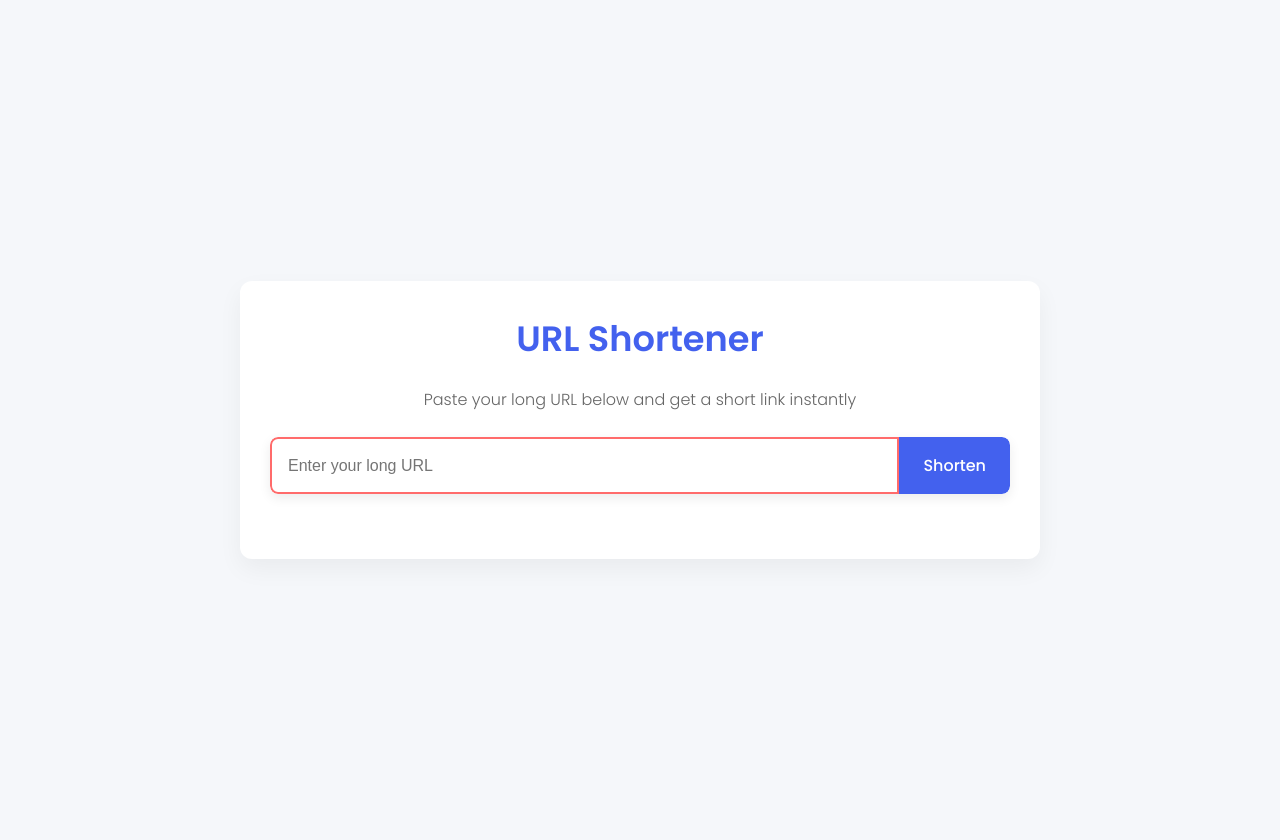
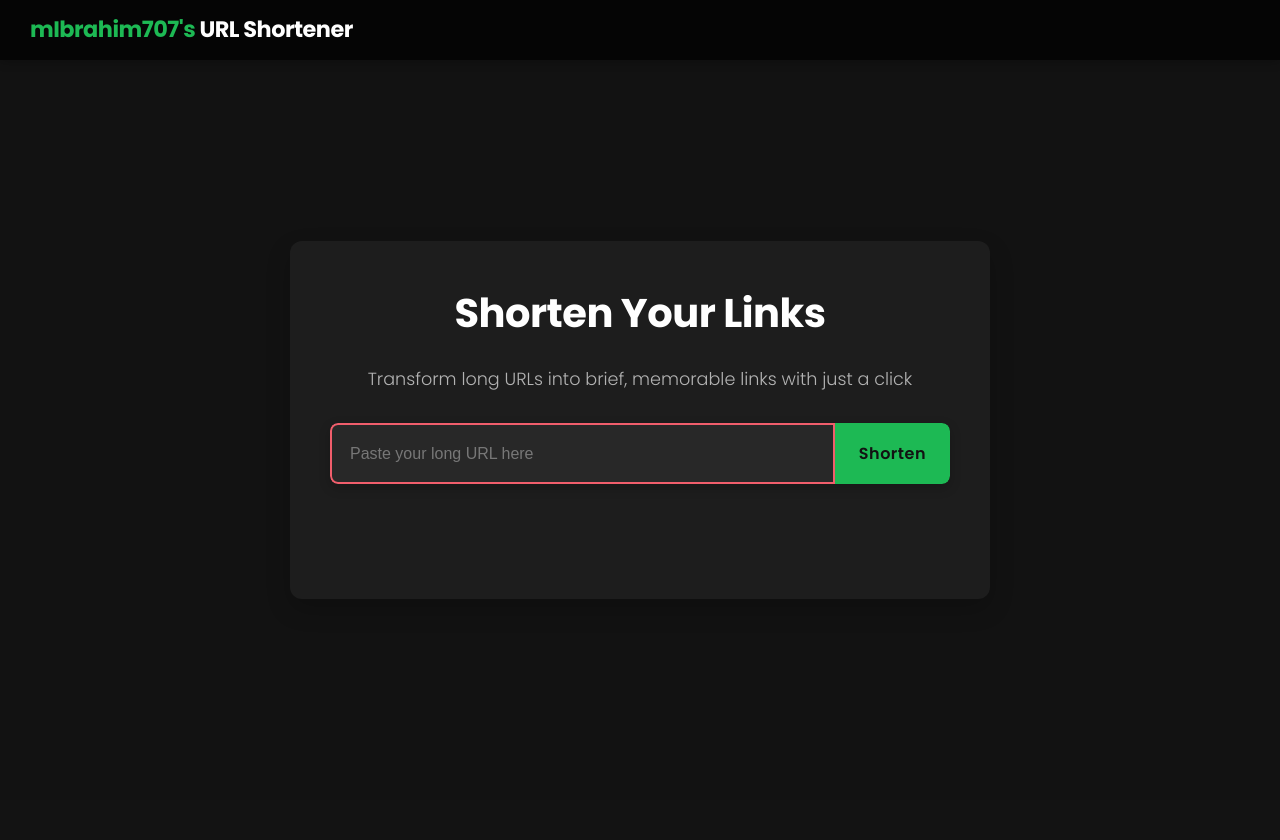
Before and after one commit to mIBRAHIM707/URL-Shortener, a Flask app: page / in a window 1280 px wide. After the commit the page ends 484 px from the top, so only its background shows below. Run offline with Flask 3, Linux system fonts and the light colour scheme.

Commit message:
made the ui ux better and added pip requirements

```diff
--- a/app.py
+++ b/app.py
@@ -88,4 +88,4 @@
 
 
 if __name__ == '__main__':
-    app.run(debug=True)
+    app.run()
--- a/static/css/styles.css
+++ b/static/css/styles.css
@@ -1,88 +1,144 @@
-/* Global Styles */
+/* Global Styles - Spotify-inspired Dark Theme */
 * {
     margin: 0;
     padding: 0;
     box-sizing: border-box;
 }
 
+:root {
+    --spotify-black: #121212;
+    --spotify-dark-gray: #1d1d1d;
+    --spotify-light-gray: #282828;
+    --spotify-green: #1DB954;
+    --spotify-green-hover: #1ed760;
+    --spotify-white: #FFFFFF;
+    --spotify-text: #b3b3b3;
+    --spotify-error: #f15e6c;
+    --nav-height: 60px;
+}
+
 body {
     font-family: 'Poppins', sans-serif;
     line-height: 1.6;
-    color: #333;
-    background-color: #f5f7fa;
-    padding: 20px;
+    color: var(--spotify-white);
+    background-color: var(--spotify-black);
+    padding: 0;
+    margin: 0;
+    min-height: 100vh;
+}
+
+/* Header */
+.header {
+    background-color: rgba(0, 0, 0, 0.7);
+    backdrop-filter: blur(10px);
+    -webkit-backdrop-filter: blur(10px);
+    height: var(--nav-height);
+    display: flex;
+    align-items: center;
+    padding: 0 30px;
+    position: fixed;
+    top: 0;
+    left: 0;
+    right: 0;
+    z-index: 100;
+    box-shadow: 0 1px 10px rgba(0, 0, 0, 0.3);
+}
+
+.header-title {
+    color: var(--spotify-green);
+    font-weight: 700;
+    font-size: 1.4rem;
+    letter-spacing: -0.5px;
+}
+
+.header-title span {
+    color: var(--spotify-white);
 }
 
 /* Layout */
 .container {
-    background: white;
+    background: var(--spotify-dark-gray);
     border-radius: 12px;
-    padding: 30px;
-    box-shadow: 0 10px 25px rgba(0,0,0,0.05);
+    padding: 40px;
+    box-shadow: 0 10px 25px rgba(0, 0, 0, 0.2);
     text-align: center;
+    width: 90%;
+    max-width: 700px;
 }
 
 /* Typography */
 h1 {
-    color: #4361ee;
+    color: var(--spotify-white);
     margin-bottom: 20px;
-    font-weight: 600;
-    font-size: 2.2rem;
+    font-weight: 700;
+    font-size: 2.5rem;
+    letter-spacing: -0.5px;
 }
 
 p.subtitle {
-    color: #666;
-    margin-bottom: 25px;
+    color: var(--spotify-text);
+    margin-bottom: 30px;
     font-weight: 300;
+    font-size: 1.1rem;
 }
 
 /* Form Elements */
 .url-form {
     display: flex;
     flex-direction: column;
-    margin-bottom: 20px;
+    margin-bottom: 25px;
+    width: 100%;
 }
 
 .input-group {
     display: flex;
-    margin-bottom: 15px;
+    margin-bottom: 20px;
     border-radius: 8px;
     overflow: hidden;
-    box-shadow: 0 4px 12px rgba(0,0,0,0.08);
+    box-shadow: 0 4px 12px rgba(0, 0, 0, 0.2);
+    width: 100%;
 }
 
 input[type="url"] {
     flex: 1;
-    padding: 16px;
-    border: 2px solid #eaeaea;
+    padding: 18px 20px;
+    border: none;
+    background-color: var(--spotify-light-gray);
+    color: var(--spotify-white);
     border-radius: 8px 0 0 8px;
     font-size: 16px;
-    transition: all 0.3s ease;
+    transition: all 0.2s ease;
+}
+
+input[type="url"]::placeholder {
+    color: #777;
 }
 
 input[type="url"]:focus {
     outline: none;
-    border-color: #4361ee;
+    background-color: #333;
 }
 
 input[type="url"]:invalid {
-    border-color: #ff6b6b;
+    box-shadow: inset 0 0 0 2px var(--spotify-error);
 }
 
 button, .btn {
-    padding: 16px 24px;
-    background-color: #4361ee;
-    color: white;
+    padding: 18px 24px;
+    background-color: var(--spotify-green);
+    color: var(--spotify-black);
     border: none;
     cursor: pointer;
     font-family: 'Poppins', sans-serif;
-    font-weight: 500;
+    font-weight: 600;
     font-size: 16px;
-    transition: background-color 0.3s ease;
+    letter-spacing: 0.5px;
+    transition: all 0.2s ease;
 }
 
 button:hover, .btn:hover {
-    background-color: #3a56d4;
+    background-color: var(--spotify-green-hover);
+    transform: scale(1.02);
 }
 
 .form-button {
@@ -93,40 +149,83 @@
 #result {
     margin-top: 20px;
     transition: all 0.3s ease;
+    min-height: 30px;
 }
 
 .error {
-    color: #ff6b6b;
-    padding: 10px;
+    color: var(--spotify-error);
+    padding: 15px;
     border-radius: 8px;
-    background-color: rgba(255, 107, 107, 0.1);
+    background-color: rgba(241, 94, 108, 0.15);
+    animation: fadeIn 0.5s;
+}
+
+.processing {
+    color: var(--spotify-text);
+    display: flex;
+    align-items: center;
+    justify-content: center;
+    gap: 10px;
+}
+
+.spinner {
+    width: 20px;
+    height: 20px;
+    border: 3px solid rgba(29, 185, 84, 0.3);
+    border-radius: 50%;
+    border-top-color: var(--spotify-green);
+    animation: spin 1s linear infinite;
+}
+
+@keyframes spin {
+    to { transform: rotate(360deg); }
 }
 
 .success-card {
-    background-color: #f5f7fa;
-    padding: 20px;
-    border-radius: 8px;
+    background-color: var(--spotify-light-gray);
+    padding: 25px;
+    border-radius: 10px;
     display: none;
-    margin-top: 20px;
+    margin-top: 25px;
     animation: fadeIn 0.5s;
+    border-left: 4px solid var(--spotify-green);
+}
+
+.success-card p {
+    color: var(--spotify-text);
+    margin-bottom: 10px;
+    font-size: 0.9rem;
 }
 
 .success-card a {
-    color: #4361ee;
+    color: var(--spotify-green);
     text-decoration: none;
     font-weight: 500;
     word-break: break-all;
+    font-size: 1.1rem;
+    display: block;
+    margin: 15px 0;
+}
+
+.success-card a:hover {
+    text-decoration: underline;
 }
 
 .copy-btn {
-    background: #4361ee;
-    color: white;
-    border: none;
-    padding: 8px 16px;
-    border-radius: 6px;
-    margin-top: 10px;
+    background: var(--spotify-light-gray);
+    color: var(--spotify-white);
+    border: 1px solid #444;
+    padding: 10px 18px;
+    border-radius: 30px;
+    margin-top: 15px;
     cursor: pointer;
     font-size: 14px;
+    transition: all 0.2s ease;
+}
+
+.copy-btn:hover {
+    background: #333;
+    border-color: #555;
 }
 
 /* 404 Page Specific */
@@ -135,51 +234,63 @@
     flex-direction: column;
     justify-content: center;
     align-items: center;
-    height: 100vh;
-    margin: 0;
+    min-height: 100vh;
+    padding-top: var(--nav-height);
+    padding-bottom: 20px;
 }
 
 .error-container {
     max-width: 700px;
-    width: 100%;
+    width: 90%;
 }
 
 .error-heading {
-    color: #ff6b6b;
+    color: var(--spotify-error);
     font-size: 3rem;
 }
 
 .emoji {
     font-size: 5rem;
     margin-bottom: 20px;
+    display: inline-block;
+    animation: bounce 2s infinite;
+}
+
+@keyframes bounce {
+    0%, 100% { transform: translateY(0); }
+    50% { transform: translateY(-15px); }
 }
 
 .back-btn {
-    background-color: #4361ee;
-    color: white;
+    background-color: var(--spotify-green);
+    color: var(--spotify-black);
     border: none;
-    padding: 12px 24px;
-    border-radius: 8px;
+    padding: 12px 30px;
+    border-radius: 30px;
     font-family: 'Poppins', sans-serif;
-    font-weight: 500;
+    font-weight: 600;
     text-decoration: none;
     display: inline-block;
-    transition: background-color 0.3s ease;
-    margin-top: 20px;
+    transition: all 0.2s ease;
+    margin-top: 25px;
+    font-size: 1rem;
 }
 
 .back-btn:hover {
-    background-color: #2b48c6;
+    background-color: var(--spotify-green-hover);
+    transform: scale(1.05);
 }
 
 /* Home Page Specific */
 .home-container {
-    max-width: 800px;
+    max-width: 900px;
     margin: 0 auto;
     display: flex;
     flex-direction: column;
     min-height: 100vh;
     justify-content: center;
+    align-items: center;
+    padding: calc(var(--nav-height) + 20px) 20px 40px 20px;
 }
 
 /* Animations */
@@ -190,15 +301,33 @@
 
 /* Responsive Design */
 @media (max-width: 600px) {
+    .container {
+        padding: 25px 20px;
+    }
+
     .input-group {
         flex-direction: column;
     }
 
     input[type="url"] {
         border-radius: 8px 8px 0 0;
+        padding: 15px;
     }
 
-    button {
+    button.form-button {
         border-radius: 0 0 8px 8px;
+        padding: 15px;
+    }
+
+    h1 {
+        font-size: 2rem;
+    }
+
+    .header {
+        padding: 0 20px;
+    }
+
+    .header-title {
+        font-size: 1.2rem;
     }
 }
--- a/templates/index.html
+++ b/templates/index.html
@@ -1,20 +1,24 @@
 <!DOCTYPE html>
 <html>
 <head>
-    <title>URL Shortener</title>
+    <title>mIbrahim707's URL Shortener</title>
     <meta name="viewport" content="width=device-width, initial-scale=1.0">
-    <link rel="stylesheet" href="https://fonts.googleapis.com/css2?family=Poppins:wght@300;400;500;600&display=swap">
+    <link rel="stylesheet" href="https://fonts.googleapis.com/css2?family=Poppins:wght@300;400;500;600;700&display=swap">
     <link rel="stylesheet" href="{{ url_for('static', filename='css/styles.css') }}">
 </head>
 <body>
+    <header class="header">
+        <h2 class="header-title">mIbrahim707's <span>URL Shortener</span></h2>
+    </header>
+
     <div class="home-container">
         <div class="container">
-            <h1>URL Shortener</h1>
-            <p class="subtitle">Paste your long URL below and get a short link instantly</p>
+            <h1>Shorten Your Links</h1>
+            <p class="subtitle">Transform long URLs into brief, memorable links with just a click</p>
 
             <form action="/shorten" method="post" class="url-form">
                 <div class="input-group">
-                    <input type="url" name="url" placeholder="Enter your long URL" required
+                    <input type="url" name="url" placeholder="Paste your long URL here" required
                         pattern="https?://.+">
                     <button type="submit" class="form-button">Shorten</button>
                 </div>
@@ -22,7 +26,7 @@
 
             <div id="result"></div>
             <div class="success-card" id="success-card">
-                <p>Your shortened URL:</p>
+                <p>Your shortened URL is ready:</p>
                 <a href="#" id="short-url-link" target="_blank"></a>
                 <div>
                     <button class="copy-btn" id="copy-btn">Copy to Clipboard</button>
@@ -41,7 +45,7 @@
 
       // Visual feedback on input focus/blur
       urlInput.addEventListener('focus', () => {
-        urlInput.style.boxShadow = '0 0 0 2px rgba(67, 97, 238, 0.3)';
+        urlInput.style.boxShadow = '0 0 0 2px rgba(29, 185, 84, 0.3)';
       });
 
       urlInput.addEventListener('blur', () => {
@@ -56,7 +60,7 @@
         resultDiv.innerHTML = '';
 
         // Show loading indicator
-        resultDiv.innerHTML = '<p>Processing...</p>';
+        resultDiv.innerHTML = '<p class="processing"><span class="spinner"></span> Generating your short link...</p>';
 
         // Basic frontend validation
         if (!urlInput.checkValidity()) {
@@ -98,11 +102,13 @@
         navigator.clipboard.writeText(shortUrlLink.textContent).then(() => {
           const originalText = copyBtn.textContent;
           copyBtn.textContent = 'Copied!';
-          copyBtn.style.backgroundColor = '#43a047';
+          copyBtn.style.backgroundColor = 'var(--spotify-green)';
+          copyBtn.style.color = 'var(--spotify-black)';
 
           setTimeout(() => {
             copyBtn.textContent = originalText;
-            copyBtn.style.backgroundColor = '#4361ee';
+            copyBtn.style.backgroundColor = 'var(--spotify-light-gray)';
+            copyBtn.style.color = 'var(--spotify-white)';
           }, 2000);
         });
       });
```
Also changed, not shown: requirements.txt (added, +8 -0 lines), templates/404.html (+16 -8 lines).
